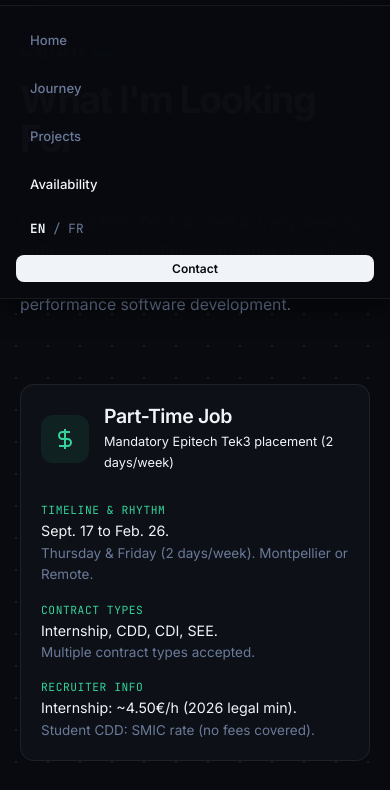
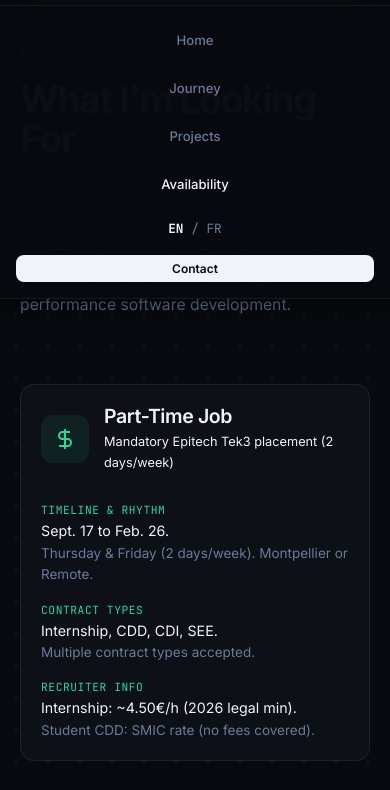
Before and after one commit to Nexlein/Portfolio, a website built with Vite: page availability.html in a window 390 px wide. Both pictures are taken after a click on the button "Menu". Shown: the part 54-844 px from the top of the page. Built offline with nearby package versions, Linux system fonts and the light colour scheme.

Commit message:
style: center mobile menu links

```diff
--- a/src/components/Navbar/Navbar.css
+++ b/src/components/Navbar/Navbar.css
@@ -177,7 +177,7 @@ html[lang='fr'] .nav-lang-toggle .lang-fr {
         background: rgba(8, 10, 15, 0.98);
         border-bottom: 1px solid var(--border);
         flex-direction: column;
-        align-items: flex-start;
+        align-items: center;
         padding: 16px;
         gap: 12px;
         box-shadow: 0 10px 20px rgba(0, 0, 0, 0.5);
@@ -189,7 +189,7 @@ html[lang='fr'] .nav-lang-toggle .lang-fr {
         margin-left: 0;
         padding: 6px 14px;
         width: 100%;
-        text-align: left;
+        text-align: center;
     }
     .nav-cta-wrapper {
         margin-left: 0;
@@ -207,5 +207,6 @@ html[lang='fr'] .nav-lang-toggle .lang-fr {
         width: 100%;
         box-sizing: border-box;
         padding: 10px 14px;
+        text-align: center;
     }
 }
```
